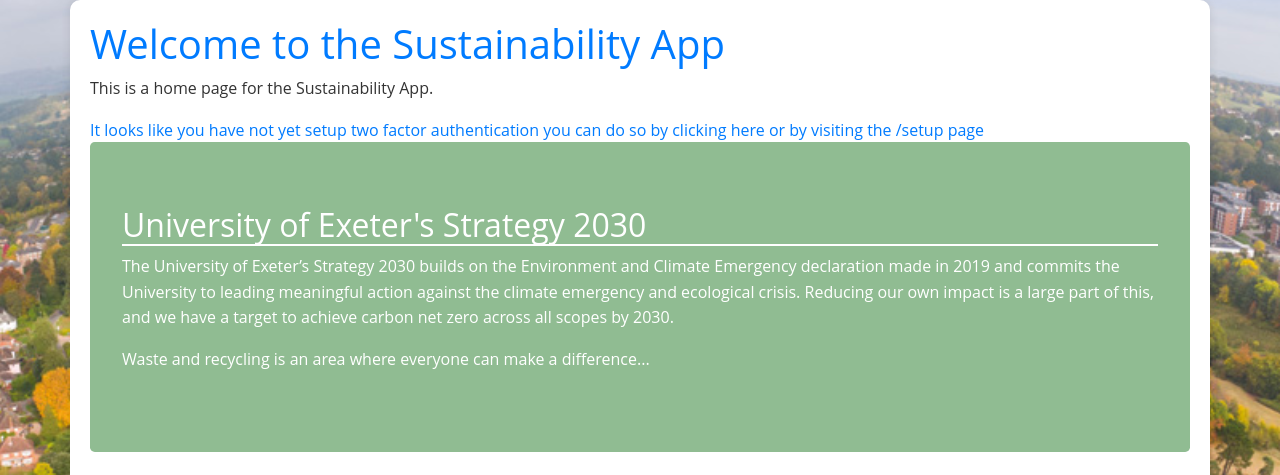
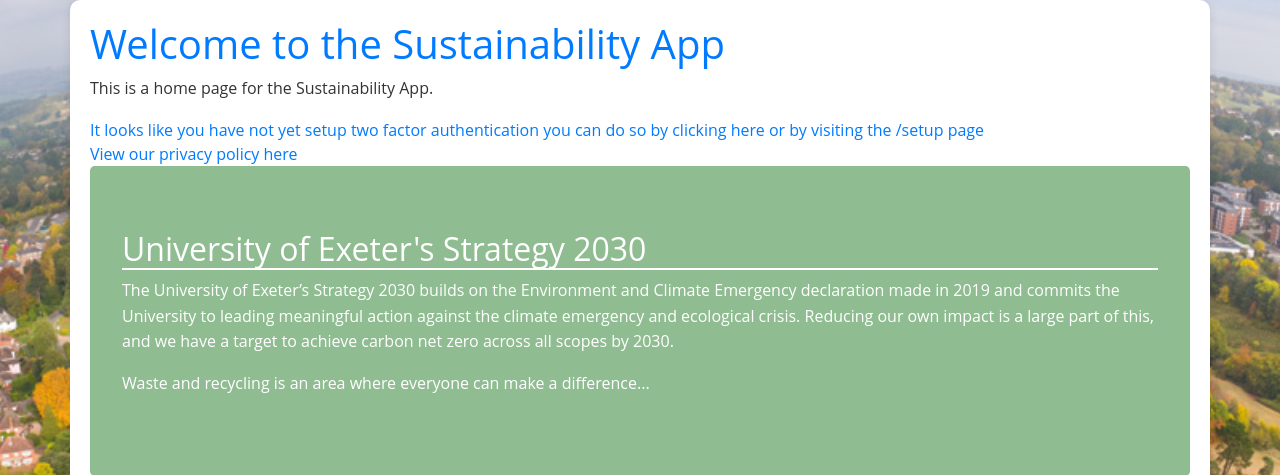
Before and after one commit to SC1333/Die-Holder, a Django app: page / in a window 1280 px wide. Shown: the part 58-533 px from the top of the page. Run offline with Django 5.2, Linux system fonts and the light colour scheme; some libraries are stand-ins or nearby versions.

Commit message:
added missing statement in home.html

```diff
--- a/sustainability/templates/home.html
+++ b/sustainability/templates/home.html
@@ -34,7 +34,9 @@
        {% if not has_2fa_device %} <!--display a button to allow users to setup 2fa -->
        <a href="{% url 'sustainability:setup' %}">It looks like you have not yet setup two factor authentication you can do so by clicking here or by visiting the /setup page</a>
     {% endif %}
-
+        <div>
+            <a href="{% url 'sustainability:privacy' %}">View our privacy policy here</a>
+        </div>
 
        <div class="jumbotron">
            <h2>University of Exeter's Strategy 2030</h2>
```
